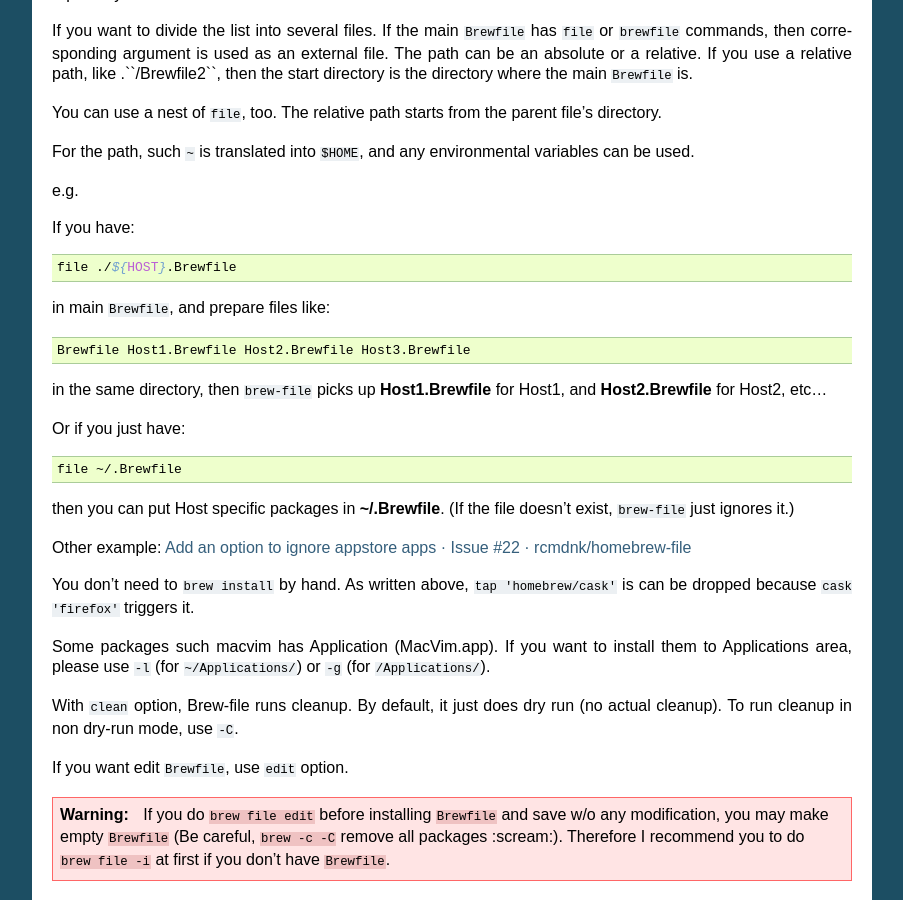
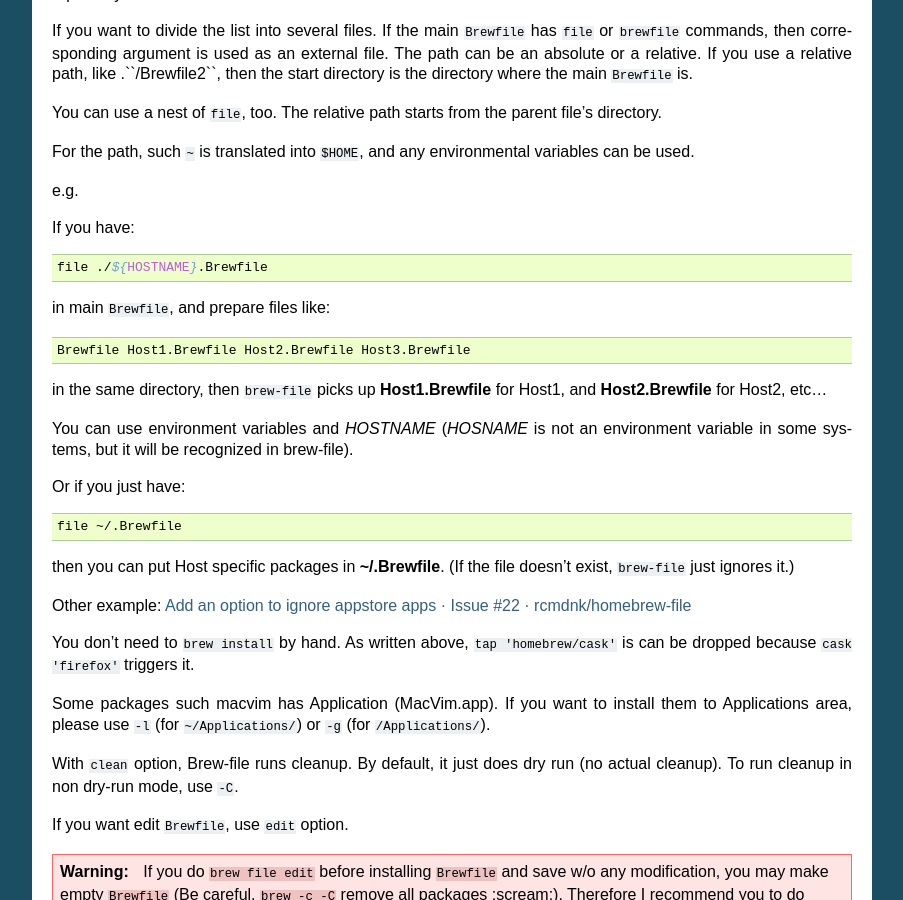
Before and after one commit to rcmdnk/homebrew-file, a Sphinx documentation site: the page built from docs/usage.rst, in a window 1280 px wide and 900 px high, scrolled down 1797 px. Shown: the whole window, without its empty margins (198-1101 px from the left). Built offline with Sphinx 7.4.7, drawn with Linux system fonts in a browser that asks for light colours.

Commit message:
fix to use HOSTNAME

```diff
--- a/docs/index.rst
+++ b/docs/index.rst
@@ -19,7 +19,9 @@ Welcome to homebrew-file's documentation!
 
 Brewfile manager for `Homebrew <http://brew.sh/>`_ at OS X.
 
-It is similar to [homebrew-bundle](https://github.com/Homebrew/homebrew-bundle) command,
+It is similar to
+`homebrew-bundle <https://github.com/Homebrew/homebrew-bundle>`_
+command,
 but brew-file has more abilities:
 
 - Automatic Brewfile update at install/uninstall.
--- a/docs/usage.rst
+++ b/docs/usage.rst
@@ -113,7 +113,7 @@ e.g.
 
 If you have::
 
-    file ./${HOST}.Brewfile
+    file ./${HOSTNAME}.Brewfile
 
 in main ``Brewfile``, and prepare files like::
 
@@ -122,6 +122,8 @@ in main ``Brewfile``, and prepare files like::
 in the same directory,
 then ``brew-file`` picks up **Host1.Brewfile** for Host1,
 and **Host2.Brewfile** for Host2, etc...
+
+You can use environment variables and `HOSTNAME` (`HOSNAME` is not an environment variable in some systems, but it will be recognized in brew-file).
 
 Or if you just have::
 
```
Also changed, not shown: 1 other file.
